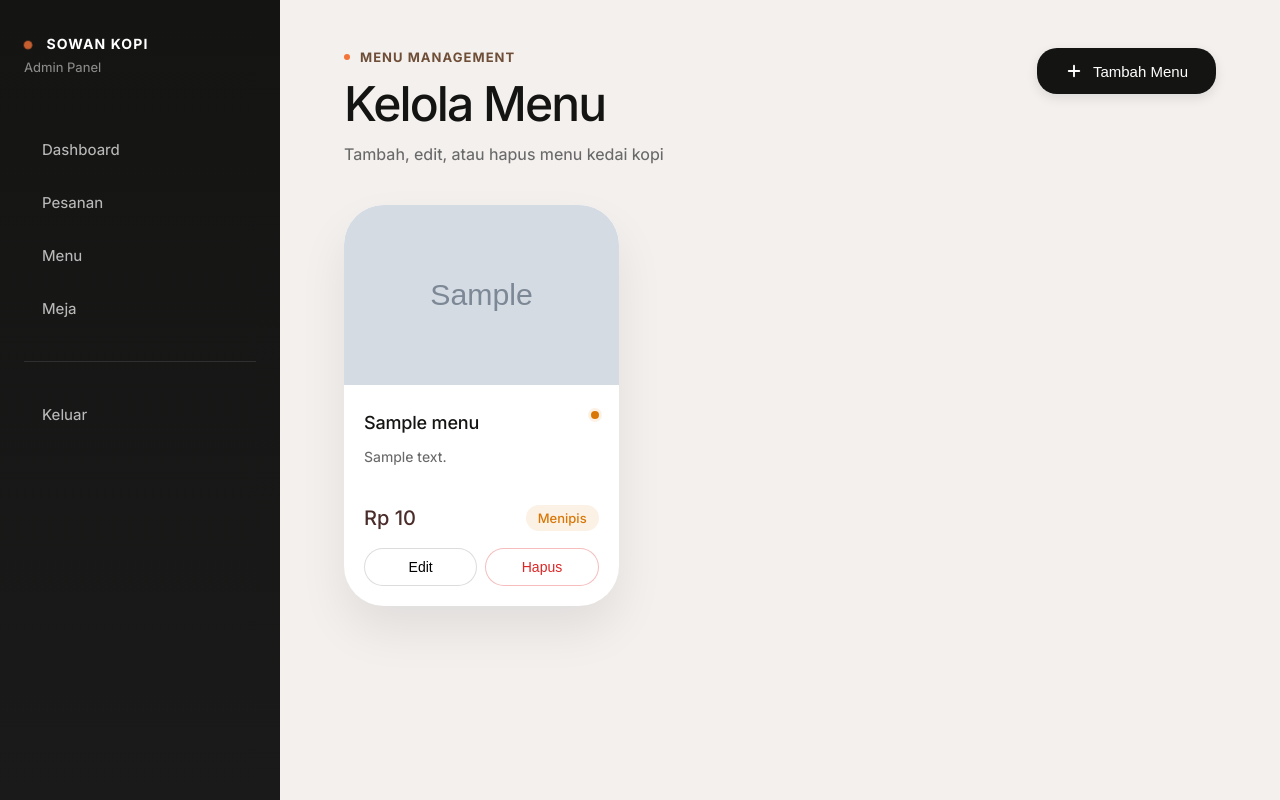
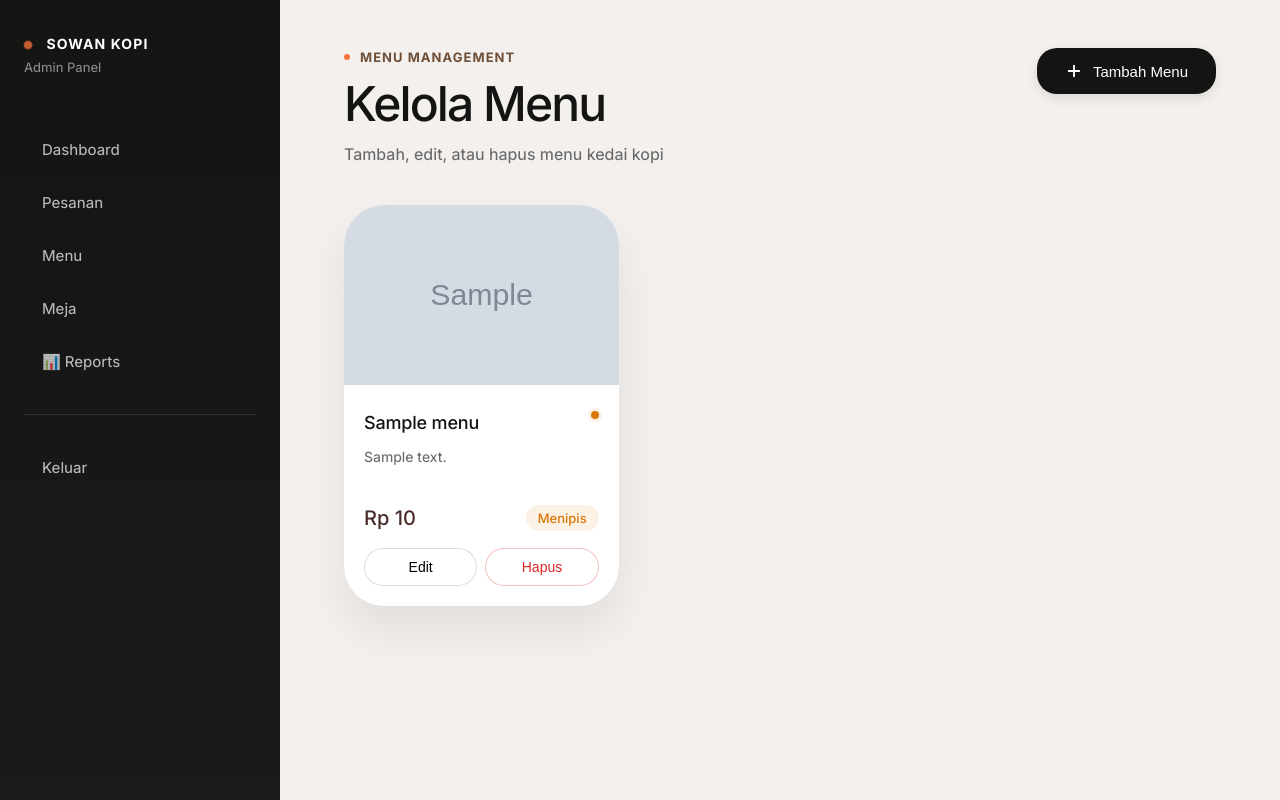
Before and after one commit to sonyadriko/selfcafe, a FastAPI app: template app/templates/admin/menus.html in a window 1280 px wide. Run offline with FastAPI, Linux system fonts and the light colour scheme; the template is opened without the code that fills it: most values are stand-ins (such as "Sample title", 1, 10 or a date in 2020); grey boxes marked "Sample" are stand-in pictures.

Commit message:
feat: add Reports menu item to admin sidebar

```diff
--- a/app/templates/admin/sidebar.html
+++ b/app/templates/admin/sidebar.html
@@ -18,6 +18,9 @@
         </a>
         <a href="/admin/tables" class="sidebar-link {% if request.path == '/admin/tables' %}active{% endif %}">
             <span>Meja</span>
+        </a>
+        <a href="/admin/reports" class="sidebar-link {% if request.path == '/admin/reports' %}active{% endif %}">
+            <span>📊 Reports</span>
         </a>
 
         <div class="sidebar-divider"></div>
```
